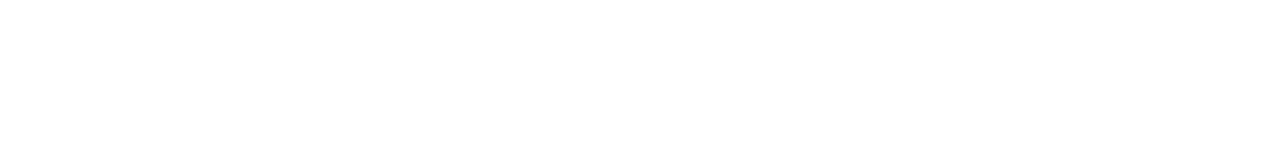
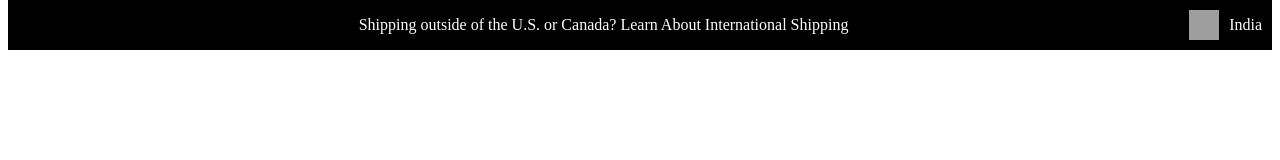
Before and after one commit to Hari6360/NordStorm-Clone, a plain HTML site: page index.html in a window 1280 px wide. Drawn offline with Linux system fonts and the light colour scheme; grey boxes are pictures that could not be loaded.

Commit message:
Added Top Header

```diff
--- a/index.html
+++ b/index.html
@@ -4,6 +4,17 @@
 		<meta charset="UTF-8" />
 		<meta name="viewport" content="width=device-width, initial-scale=1.0" />
 		<title>Document</title>
+		<link rel="stylesheet" href="style.css" />
+		<link
+			rel="stylesheet"
+			href="https://cdnjs.cloudflare.com/ajax/libs/font-awesome/6.0.0-beta3/css/all.min.css"
+			integrity="sha512-zw+0KUaSjqjk+TfNL/4vQscFz2XuTbI7b6jwSpBRQf0dDdPDEvIZKg7LR56U8FcbODj0W3Ri6e0LZGj+g53XaQ=="
+			crossorigin="anonymous"
+			referrerpolicy="no-referrer"
+		/>
 	</head>
-	<body></body>
+	<body>
+		<div id="parentConatiner"></div>
+		<script src="script.js"></script>
+	</body>
 </html>
--- a/script.js
+++ b/script.js
@@ -0,0 +1,12 @@
+let products_Container = document.getElementById("parentConatiner");
+
+let top_Header = () => {
+	const header = document.createElement("div");
+	header.classList.add("top-header");
+	header.innerHTML = `<span class="header-text">Shipping outside of the U.S. or Canada? Learn About International Shipping</span>
+        <img id="flag" src="https://th.bing.com/th/id/R.3bd25defd5d81640e90cb133f85443ae?rik=ley0zlb7PlScHA&riu=http%3a%2f%2fwww.clipartbest.com%2fcliparts%2fpi5%2fXky%2fpi5XkypeT.png&ehk=maw0y5jpzOJttw61C7YXk8LniBnMSQXqpXrmsYgUq%2fs%3d&risl=&pid=ImgRaw&r=0" alt="India" />
+        India`;
+	products_Container.appendChild(header);
+};
+
+top_Header();
--- a/style.css
+++ b/style.css
@@ -0,0 +1,24 @@
+body {
+	margin-top: 0;
+}
+
+.top-header {
+	background-color: black;
+	color: white;
+	padding: 10px;
+	font-size: 16px;
+	align-items: center;
+	display: flex;
+	justify-content: space-between;
+}
+
+#flag {
+	height: 30px;
+	width: 30px;
+	margin-left: auto;
+	margin-right: 10px;
+}
+.header-text {
+	flex-grow: 1;
+	text-align: center;
+}
```
